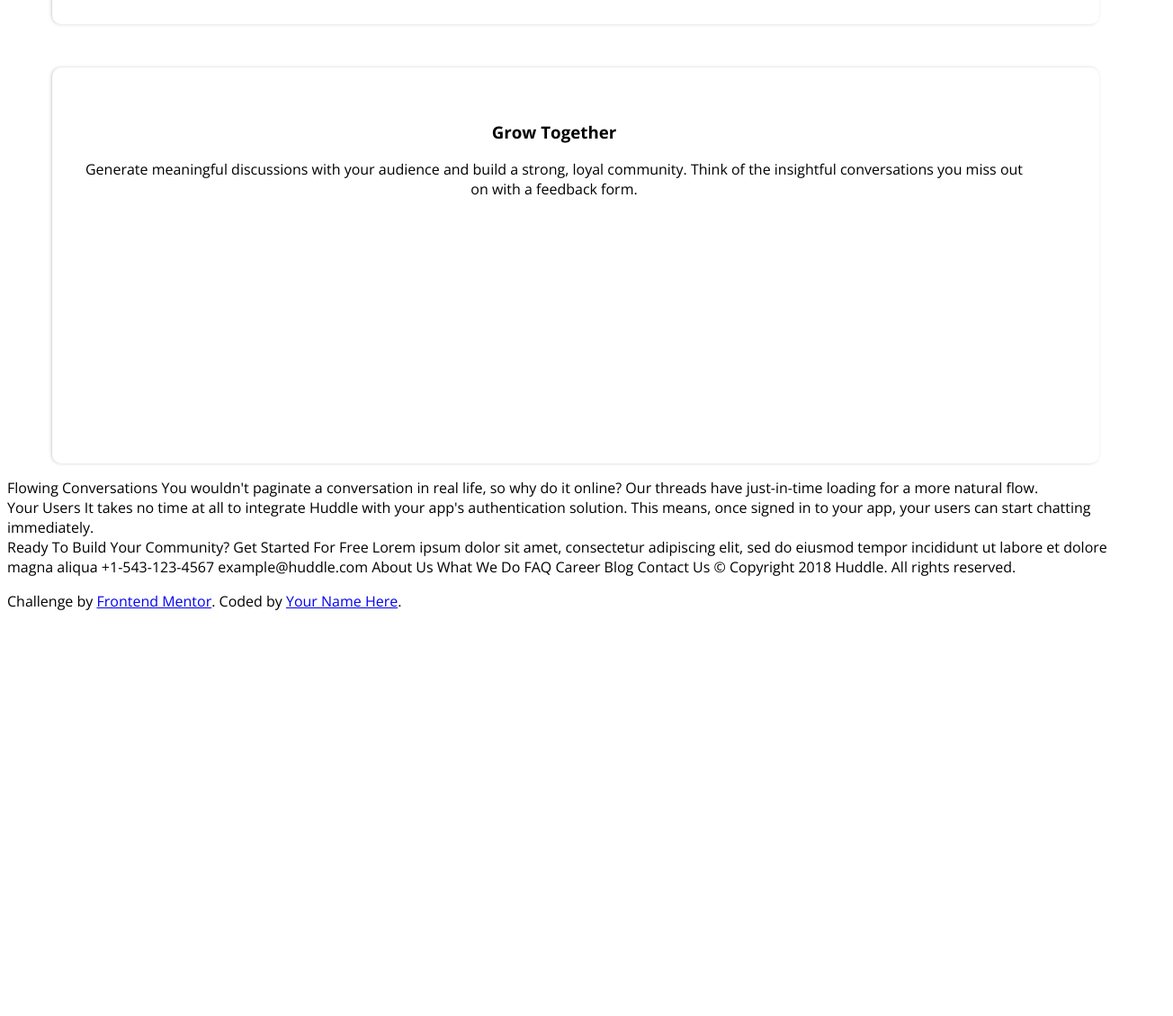
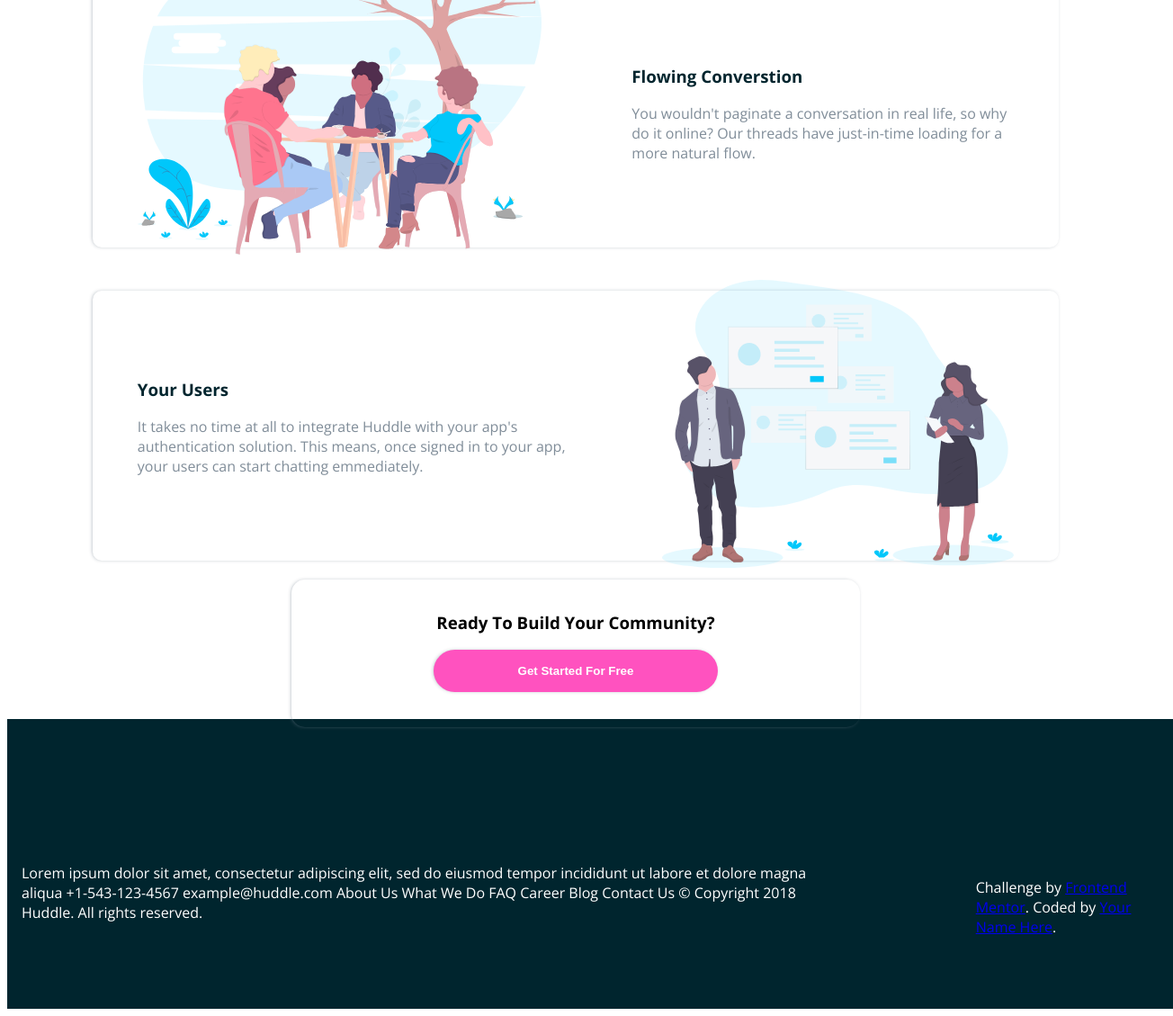
Before and after one commit to Lucas-S-Guilherme/web1, a plain HTML site: page desafioAula5/index.html in a window 1280 px wide. Shown: the part 1213-2342 px from the top of the page at 90% size, 1304 px wide, since content can reach past the window. Before the commit the page ends 1908 px from the top, so only its background shows below. Drawn offline with Linux system fonts and the light colour scheme; a web font is replaced by a local one.

Commit message:
em desenvolvimento do rodapé

```diff
--- a/desafioAula5/css/style.css
+++ b/desafioAula5/css/style.css
@@ -54,7 +54,8 @@ header {
     background-color: var(--CianoMuitoPalido);
     background-size: cover;
     background-repeat: no-repeat;
-    height: 85vh;
+    height: 90vh;
+    width: 100%;
 }
 
 /* Flex containers em coluna*/
@@ -68,7 +69,8 @@ header,
 /* Flex containers em linha*/
 header nav,
 .meioPagina,
-.bloco-destaque
+.bloco-destaque,
+footer
 {
     display: flex;
     flex-direction: row;
@@ -78,7 +80,7 @@ header nav,
 header nav {
     justify-content: space-between;
     align-items: center;
-    padding: 1rem 2rem 0 2rem;
+    padding: 1rem 3rem 0 3rem;
 }
 
 .logo {
@@ -90,18 +92,19 @@ header nav {
 nav button{
     border: none;
     border-radius: 25px;
-    padding: 0.8rem 2rem;
+    padding: 0.7rem 3rem;
     width: max-content;
     background-color: white;
     cursor: pointer;
     font-weight: 700;
     font-size: 0.9rem;
+    box-shadow: var(--sombraCaixa);
 }
 
 
 
 .meioPagina {
-    padding: 2em;
+    padding: 3em;
     height: 70%;
     width: auto;
     justify-content: space-between;
@@ -117,17 +120,17 @@ nav button{
 
 .meioPagina section{
     justify-content: center;
-    border: green solid 1px;
     width: 460px;
     text-align: justify;
+
 }
 
 .imagemTela img {
-    border: yellow solid 1px;
     height: 60vh;
     justify-content: center;
     align-items: center;
     position: relative;
+    padding-right: 20px;
 
 }
 
@@ -156,17 +159,72 @@ nav button{
     background-color: var(--white);
     box-shadow: var(--sombraCaixa);
     border-radius: 10px;
-    text-align: center;
-    width: 87%;
-    height: 45vh;
-    margin: 0 auto;
-    padding: 2.5rem 2rem;
-    gap: 3rem;
+    text-align: left;
+    width: 85%;
+    height: 300px;
+    justify-content: center;
+    align-items: center;
+
 }
 
 .imagem-destaque img {
     height: 40vh;
     align-self: center;
     justify-content: center;
+    padding: 0px;
 
 }
+
+.bloco-destaque div{
+    padding: 50px;
+}
+
+.bloco-destaque h1{
+    color: var(--CianoMuitoEscuro);
+}
+
+.bloco-destaque p{
+    color: var(--AzulAcinzentado);
+}
+
+.botaoFinal {
+    box-shadow: var(--sombraCaixa);
+    background-color: var(--white);
+    width: 50%;
+    height: 100px;
+    margin-top: 50px;
+    padding: 1rem 0rem 3rem 0rem;
+    border-radius: 15px;
+    text-align: center;
+    align-items: center;
+    top: 96%;
+    z-index: 1;
+    position: absolute;
+
+}
+
+
+.botaoFinal button {
+    border: none;
+    border-radius: 55px;
+    padding: 1rem 1rem;
+    width: 50%;
+    background-color: var(--Rosa);
+    color: white;
+    box-shadow: var(--sombraCaixa);
+    cursor: pointer;
+    font-weight: 700;
+
+}
+
+footer {
+    background-color: var(--CianoMuitoEscuro);
+    color: white;
+    padding: 1rem;
+    padding-top: 10rem;
+    margin-top: 10rem;
+    gap: 10rem;
+    width: 100%;
+    padding-bottom: 4rem;
+    width: 100%;
+}
--- a/desafioAula5/index.html
+++ b/desafioAula5/index.html
@@ -52,72 +52,53 @@
             </p>
 
           </div>
-
           <div class="imagem-destaque um">
              <img src="images/illustration-grow-together.svg" alt="">
           </div>
-
 
         </section>
 
         <section class="bloco-destaque dois">
 
+          <div class="imagem-destaque dois">
+            <img src="images/illustration-flowing-conversation.svg" alt="">
+         </div>
+
           <div>
-            <h1>Grow Together</h1>
-            <p>Generate meaningful discussions with your audience and build a strong, loyal community.
-              Think of the insightful conversations you miss out on with a feedback form.
+            <h1>Flowing Converstion</h1>
+            <p>You wouldn't paginate a conversation in real life, so why do it online? Our threads have just-in-time loading for a more natural flow.
             </p>
-
           </div>
 
+        </section>
+
+        <section class="bloco-destaque dois">
+          <div>
+            <h1>Your Users</h1>
+            <p>It takes no time at all to integrate Huddle with your app's authentication solution. This means, once signed in to your app, your users can start chatting emmediately.
+            </p>
+          </div>
           <div class="imagem-destaque dois">
-            <!-- <img src="images/illustration-grow-together.svg" alt=""> -->
+             <img src="images/illustration-grow-together.svg" alt="">
           </div>
+        </section>
+
+        <section class="botaoFinal">
+          <h3>Ready To Build Your Community?</h3>
+          <button type="button">Get Started For Free</button>
+        </section>
 
 
-        </section>
 
       </article>
 
 
 
-
-        <section>
-            Flowing Conversations
-
-            You wouldn't paginate a conversation in real life, so why do it online? Our threads
-            have just-in-time loading for a more natural flow.
-        </section>
-
-        <section>
-
-            Your Users
-
-            It takes no time at all to integrate Huddle with your app's authentication solution.
-            This means, once signed in to your app, your users can start chatting immediately.
-        </section>
-
     </main>
 
+  <footer>
 
 
-
-
-
-
-
-
-
-
-
-
-
-
-
-
-  Ready To Build Your Community?
-
-  Get Started For Free
 
   Lorem ipsum dolor sit amet, consectetur adipiscing elit, sed do eiusmod tempor
   incididunt ut labore et dolore magna aliqua
@@ -135,7 +116,6 @@
 
   &copy; Copyright 2018 Huddle. All rights reserved.
 
-  <footer>
     <p class="attribution">
       Challenge by <a href="https://www.frontendmentor.io?ref=challenge" target="_blank">Frontend Mentor</a>.
       Coded by <a href="#">Your Name Here</a>.
```
